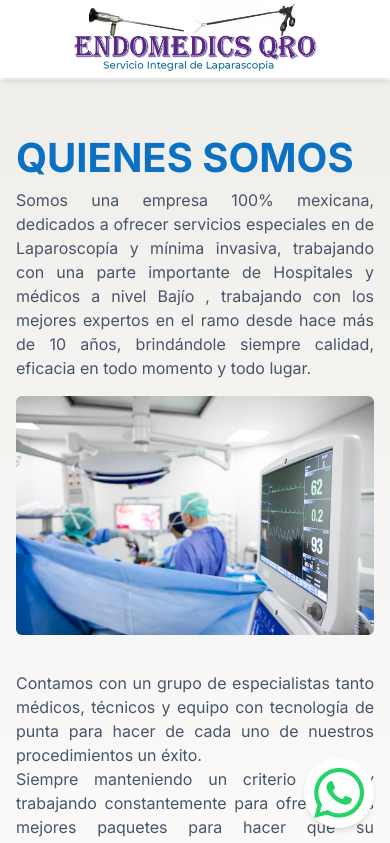
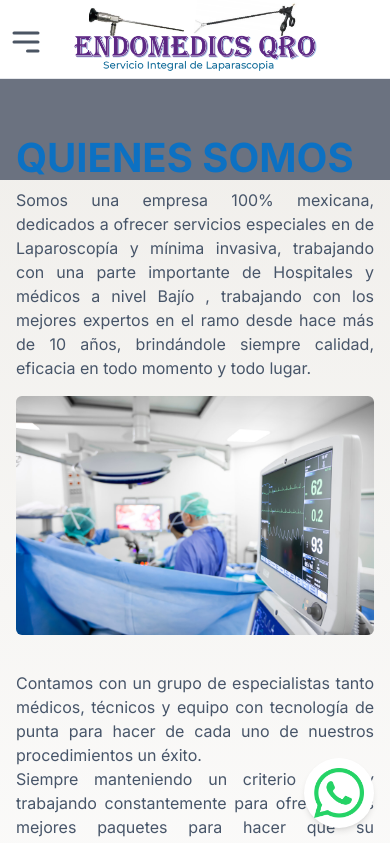
Before and after one commit to ErickJair15/EndomedicsWeb, a Next.js app: page /about in a window 390 px wide. Shown: the top 843 px of the page. Built offline with nearby package versions, Linux system fonts and the light colour scheme.

Commit message:
se agrego sidebar

```diff
--- a/components/layout/HeaderLayout.jsx
+++ b/components/layout/HeaderLayout.jsx
@@ -7,7 +7,7 @@ function HeaderLayout() {
   const router = useRouter()
   const handleNavClick = (event) => {
     event.preventDefault(); // Evitar el comportamiento predeterminado del enlace
-
+    setIsOpen(false)
     const targetId = event.target.getAttribute('href').substring(1); // Obtener el id del elemento al que se debe desplazar
 
     if (targetId == 'contacto') {
@@ -34,10 +34,16 @@ function HeaderLayout() {
     }
   };
 
+  const [isOpen, setIsOpen] = useState(false);
+
+  const toggleSidebar = () => {
+    setIsOpen(!isOpen);
+  };
+
 
   return (
     <div className='relative sm:h-[129px] h-[80px]'>
-      <div className='fixed left-0 w-full top-0 z-20 shadow-md navbar'>
+      <div className='fixed left-0 w-full top-0 z-20 shadow-md navbar hidden sm:block'>
         <div className='flex justify-center w-full bg-white'>
           <Link href="/" legacyBehavior>
             <a className="text-white font-bold text-lg">
@@ -62,6 +68,85 @@ function HeaderLayout() {
           </div>
         </nav>
       </div>
+
+      <div className="flex h-[180px] bg-gray-500 sm:hidden">
+        <div
+          className={`${isOpen ? "block" : "hidden"
+            } md:hidden fixed z-30 inset-0`}
+          onClick={toggleSidebar}
+        ></div>
+        <div
+          className={`${isOpen ? "translate-x-0 ease-out" : "-translate-x-full ease-in"
+            } md:translate-x-0 transform fixed z-30 inset-y-0 left-0 w-64 bg-[#0C71C3] text-white overflow-y-auto transition duration-300 ease-in-out`}
+        >
+          <div className="flex items-center justify-center mt-8">
+            <span className="text-white text-2xl font-semibold uppercase">
+              Endomedics
+            </span>
+          </div>
+          <nav className="mt-10">
+            <Link
+              className="block py-2.5 px-4 hover:bg-gray-100 hover:text-gray-600"
+              href="/"
+              onClick={() => setIsOpen(false)}
+            >
+              Inicio
+            </Link>
+            <Link
+              className="block py-2.5 px-4 hover:bg-gray-100 hover:text-gray-600"
+              href="#about"
+              onClick={handleNavClick}
+            >
+              Conocenos
+            </Link>
+            <Link
+              className="block py-2.5 px-4 hover:bg-gray-100 hover:text-gray-600"
+              href="/productos"
+              onClick={() => setIsOpen(false)}
+            >
+              Productos
+            </Link>
+            <Link
+              className="block py-2.5 px-4 hover:bg-gray-100 hover:text-gray-600"
+              href="/contacto"
+              onClick={() => setIsOpen(false)}
+            >
+              Contacto
+            </Link>
+          </nav>
+        </div>
+        <div className="flex flex-col flex-1 overflow-hidden">
+          <header className="flex relative items-center border-b">
+            <button onClick={toggleSidebar} className='absolute left-2 top-6'>
+              <svg
+                className="w-9 h-9 text-gray-600 "
+                fill="none"
+                strokeLinecap="round"
+                strokeLinejoin="round"
+                strokeWidth="2"
+                viewBox="0 0 24 24"
+                stroke="currentColor"
+              >
+                <path d="M4 6h16M4 12h16m-7 6h7"></path>
+              </svg>
+            </button>
+            <div className='flex justify-center w-full bg-white'>
+              <Link href="/" legacyBehavior>
+                <a className="text-white font-bold text-lg">
+                  <img
+                    src="/home/endomedics.png"
+                    alt="logo"
+                    className='w-[250px] '
+                  />
+                </a>
+              </Link>
+            </div>
+          </header>
+        </div>
+      </div>
+
+
+
     </div>
   )
 }
```
